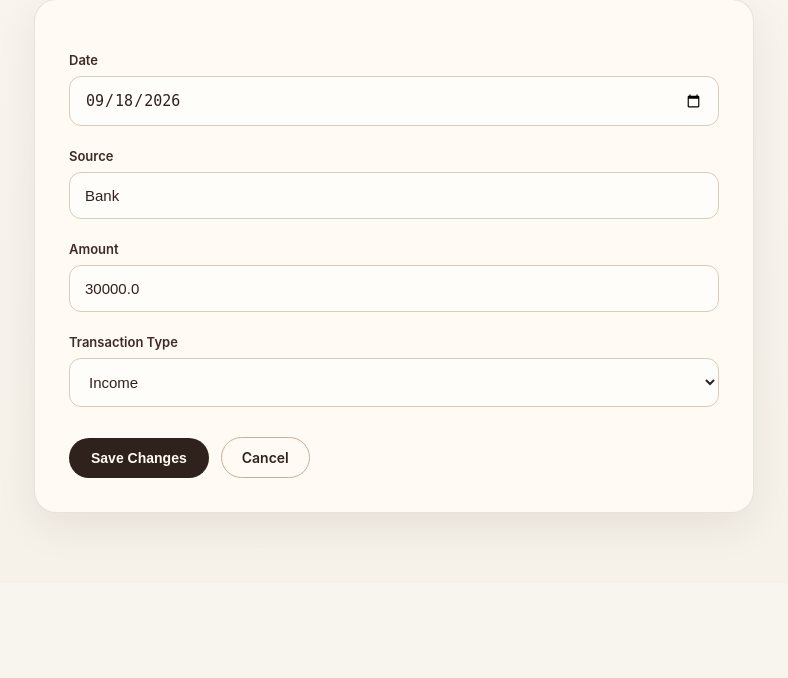
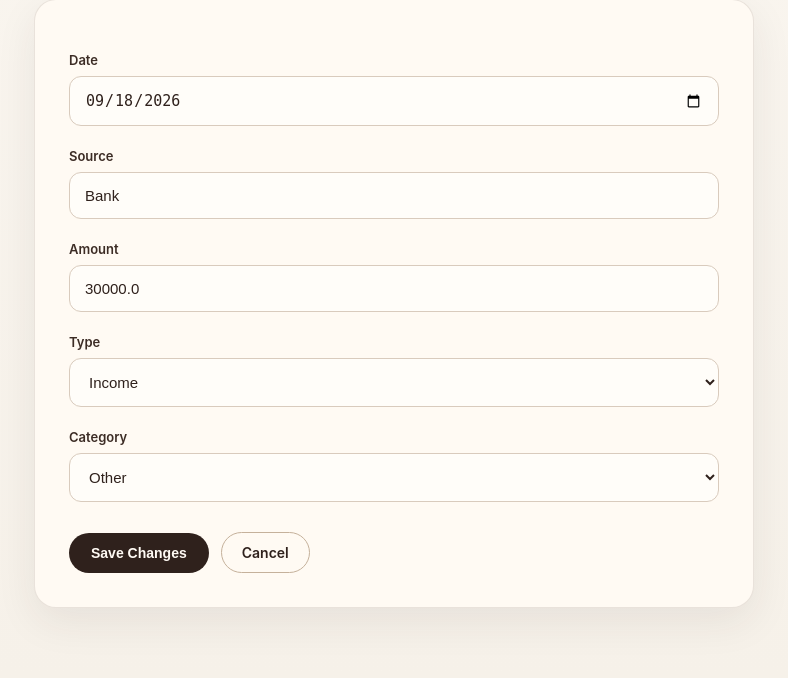
Before and after one commit to Faisalszn/python-expense-tracker, a Flask app: page /transactions/4/edit in a window 1280 px wide. Shown: the part 292-970 px from the top of the page, without its empty margins (246-1034 px from the left). Before the commit the page ends 822 px from the top, so only its background shows below. Run offline with Flask 3, Linux system fonts and the light colour scheme; data comes from the database, SQL or seed files in the repository; both versions use the stored data as it was after the commit.

Commit message:
Add transaction categories

```diff
--- a/app.py
+++ b/app.py
@@ -7,7 +7,16 @@ app = Flask(__name__)
 app.secret_key = "dev"  # required for flash messages; use env var in production
 
 DB_PATH = "expenses.db"
-
+CATEGORIES = (
+    "Groceries",
+    "Dining",
+    "Transport",
+    "Shopping",
+    "Bills",
+    "Entertainment",
+    "Salary",
+    "Other",
+)
 
 @contextmanager
 def get_connection():
@@ -18,13 +27,51 @@ def get_connection():
     finally:
         connection.close()
 
+def initialize_database():
+    with get_connection() as connection:
+        cursor = connection.cursor()
+        cursor.execute("""
+            CREATE TABLE IF NOT EXISTS transactions (
+                id INTEGER PRIMARY KEY AUTOINCREMENT,
+                date TEXT NOT NULL,
+                source TEXT NOT NULL,
+                amount REAL NOT NULL CHECK (amount > 0),
+                type TEXT NOT NULL CHECK (type IN ('income', 'expense')),
+                category TEXT NOT NULL DEFAULT 'Other'
+            )
+        """)
+        connection.commit()
+
+
+def migrate_database():
+    with get_connection() as connection:
+        cursor = connection.cursor()
+
+        cursor.execute("PRAGMA table_info(transactions)")
+        columns = [column[1] for column in cursor.fetchall()]
+
+        if "category" not in columns:
+            cursor.execute(
+                """
+                ALTER TABLE transactions
+                ADD COLUMN category TEXT NOT NULL DEFAULT 'Other'
+                """
+            )
+            connection.commit()
+
+initialize_database()
+migrate_database()
 
 def validate_transaction_form(form):
     """Validate submitted form data, returning (data, error) tuple."""
+    category = form.get("category", "").strip()
     date = form.get("date", "").strip()
     source = form.get("source", "").strip()
     amount_input = form.get("amount", "").strip()
     transaction_type = form.get("type", "").strip().lower()
+
+    if category not in CATEGORIES:
+        return None, "Invalid category"
 
     if not date:
         return None, "Date is required"
@@ -53,6 +100,7 @@ def validate_transaction_form(form):
         "source": source,
         "amount": amount,
         "type": transaction_type,
+        "category": category,
     }, None
 
 
@@ -102,7 +150,7 @@ def get_transactions():
         with get_connection() as connection:
             cursor = connection.cursor()
             cursor.execute("""
-                SELECT id, date, source, amount, type
+                SELECT id, date, source, amount, type, category
                 FROM transactions
                 ORDER BY id
             """)
@@ -117,7 +165,9 @@ def get_transaction_by_id(transaction_id):
         with get_connection() as connection:
             cursor = connection.cursor()
             cursor.execute(
-                "SELECT id, date, source, amount, type FROM transactions WHERE id = ?",
+                "SELECT id, date, source, amount, type, category "
+                "FROM transactions "
+                "WHERE id = ?",
                 (transaction_id,)
             )
             return cursor.fetchone()
@@ -136,7 +186,11 @@ def edit_transaction(transaction_id):
         data, error = validate_transaction_form(request.form)
         if error:
             flash(error)
-            return render_template("edit.html", transaction=transaction), 400
+            return render_template(
+                "edit.html",
+                transaction=transaction,
+                categories=CATEGORIES
+            ), 400
 
         try:
             with get_connection() as connection:
@@ -144,20 +198,24 @@ def edit_transaction(transaction_id):
                 cursor.execute(
                     """
                     UPDATE transactions
-                    SET date = ?, source = ?, amount = ?, type = ?
+                    SET date = ?, source = ?, amount = ?, type = ?, category = ?
                     WHERE id = ?
                     """,
                     (data["date"], data["source"], data["amount"],
-                     data["type"], transaction_id)
+                     data["type"], data["category"], transaction_id)
                 )
                 connection.commit()
         except sqlite3.Error as e:
             flash(f"Database error: {e}")
-            return render_template("edit.html", transaction=transaction), 500
+            return render_template(
+                "edit.html",
+                transaction=transaction,
+                categories=CATEGORIES
+            ), 500
 
         return redirect("/transactions")
 
-    return render_template("edit.html", transaction=transaction)
+    return render_template("edit.html", transaction=transaction, categories=CATEGORIES)
 
 
 @app.route("/transactions/add", methods=["GET", "POST"])
@@ -166,26 +224,26 @@ def add_transaction():
         data, error = validate_transaction_form(request.form)
         if error:
             flash(error)
-            return render_template("add.html"), 400
+            return render_template("add.html", categories=CATEGORIES), 400
 
         try:
             with get_connection() as connection:
                 cursor = connection.cursor()
                 cursor.execute(
                     """
-                    INSERT INTO transactions (date, source, amount, type)
-                    VALUES (?, ?, ?, ?)
+                    INSERT INTO transactions (date, source, amount, type, category)
+                    VALUES (?, ?, ?, ?, ?)
                     """,
-                    (data["date"], data["source"], data["amount"], data["type"])
+                    (data["date"], data["source"], data["amount"], data["type"], data["category"])
                 )
                 connection.commit()
         except sqlite3.Error as e:
             flash(f"Database error: {e}")
-            return render_template("add.html"), 500
+            return render_template("add.html", categories=CATEGORIES), 500
 
         return redirect("/")
 
-    return render_template("add.html")
+    return render_template("add.html", categories=CATEGORIES)
 
 
 @app.route("/transactions/<int:transaction_id>/delete", methods=["POST"])
--- a/templates/edit.html
+++ b/templates/edit.html
@@ -59,9 +59,8 @@
         </div>
 
         <div class="form-group">
-            <label for="type">Transaction Type</label>
-
-            <select id="type" name="type">
+            <label for="type">Type</label>
+            <select id="type" name="type" required>
                 <option value="income"
                     {% if transaction[4] == "income" %}selected{% endif %}>
                     Income
@@ -71,6 +70,18 @@
                     {% if transaction[4] == "expense" %}selected{% endif %}>
                     Expense
                 </option>
+            </select>
+        </div>
+
+        <div class="form-group">
+            <label for="category">Category</label>
+            <select id="category" name="category" required>
+                {% for category in categories %}
+                    <option value="{{ category }}"
+                        {% if transaction[5] == category %}selected{% endif %}>
+                        {{ category }}
+                    </option>
+                {% endfor %}
             </select>
         </div>
 
--- a/templates/transactions.html
+++ b/templates/transactions.html
@@ -17,6 +17,7 @@
                     <th>Source</th>
                     <th>Amount</th>
                     <th>Type</th>
+                    <th>Category</th>
                     <th>Actions</th>
 
                 </tr>
@@ -36,6 +37,7 @@
                          <span class="type-badge expense-badge">Expense</span>
                             {% endif %}
                         </td>
+                        <td>{{ transaction[5] }}</td>
                       <td>
     <a href="{{ url_for('edit_transaction', transaction_id=transaction[0]) }}">
         Edit
```
Also changed, not shown: templates/add.html (+10 -0 lines), expenses.db.
